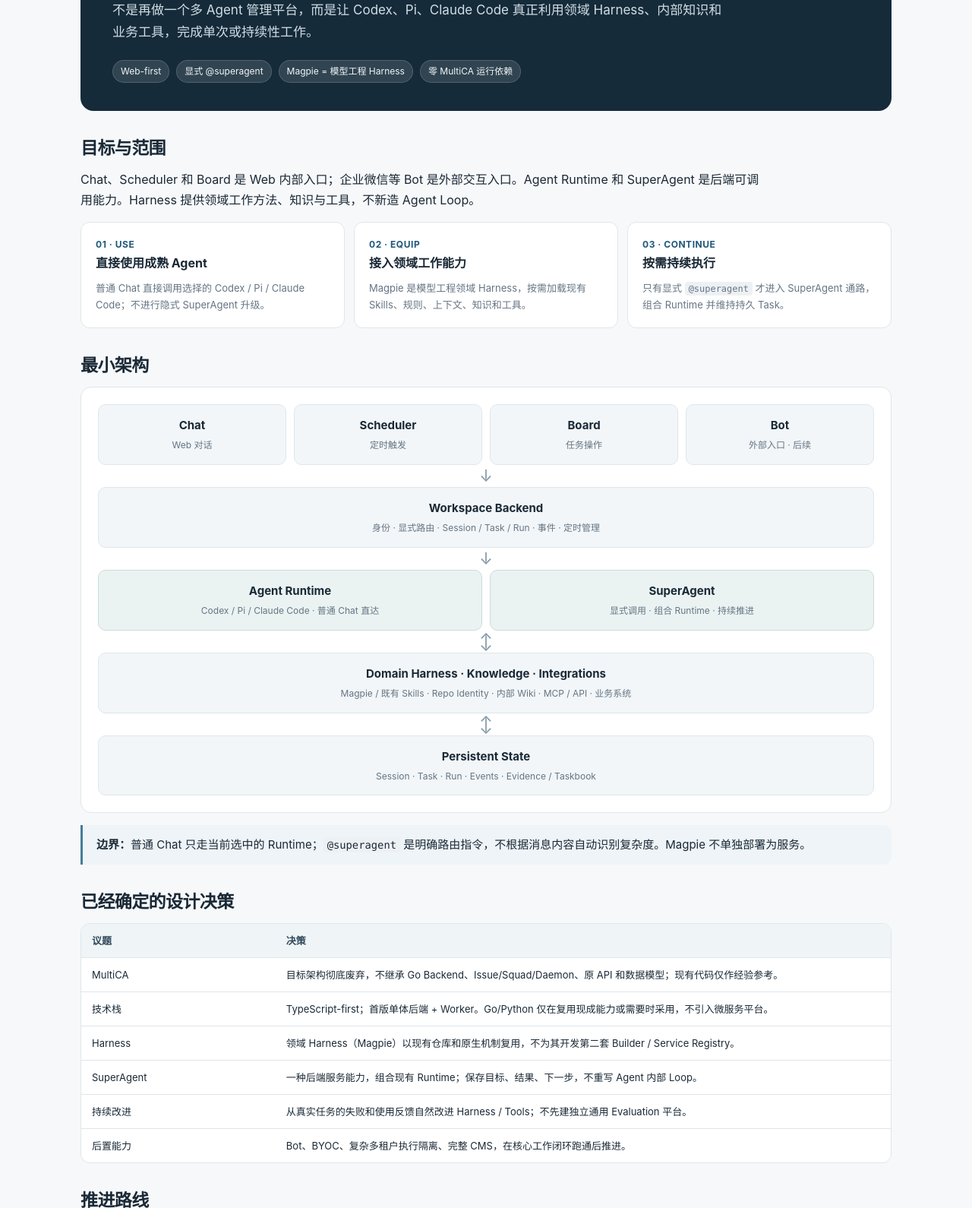
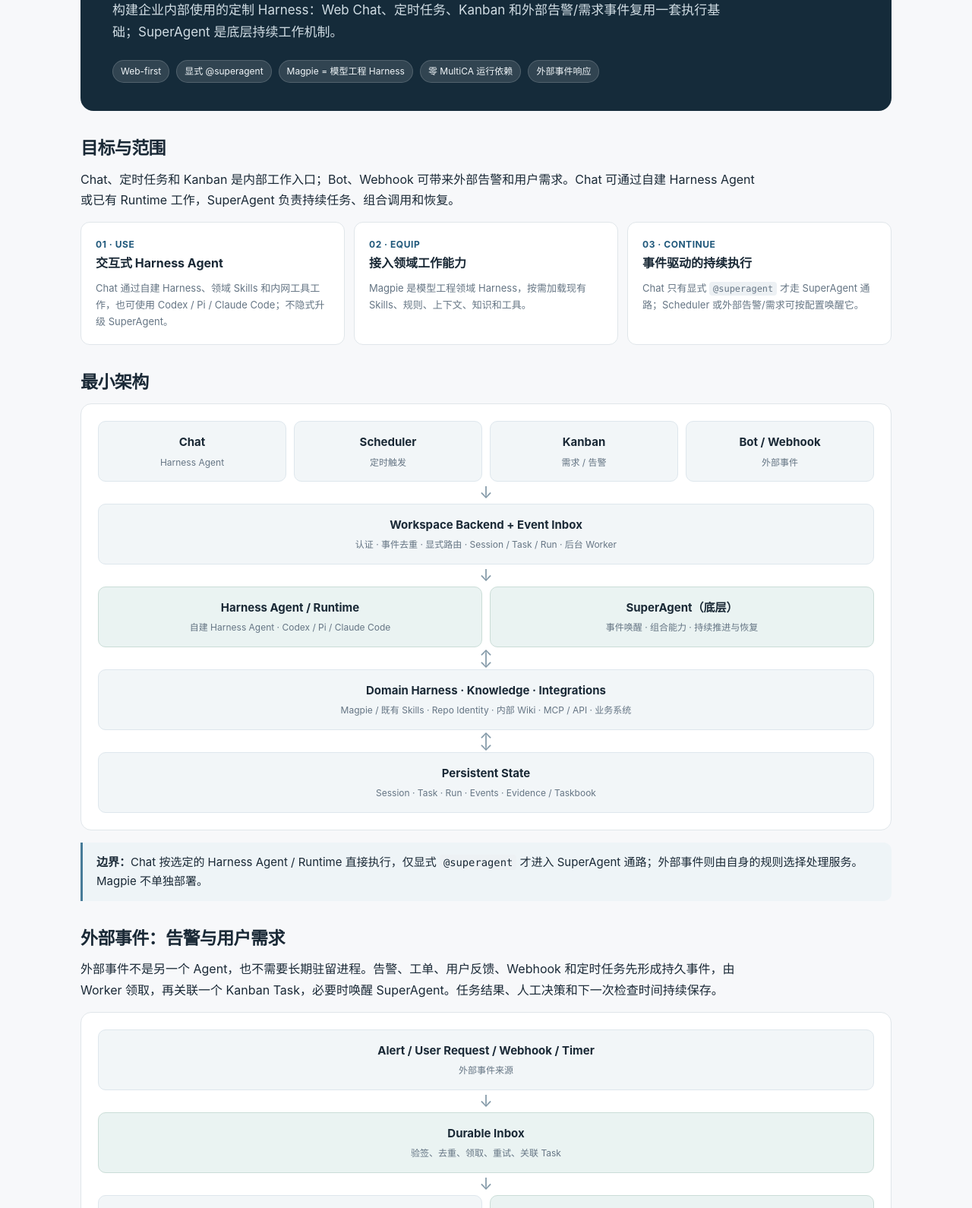
Before and after one commit to feng-y/guide-page, a plain HTML site: page harness-workspace/index.html in a window 1280 px wide. Shown: the part 277-1867 px from the top of the page at 76% size. Drawn offline with Linux system fonts and the light colour scheme.

Commit message:
docs: add enterprise event-driven Harness scope and language decisions

```diff
--- a/harness-workspace/index.html
+++ b/harness-workspace/index.html
@@ -33,39 +33,40 @@ footer{padding-top:30px;margin-top:47px;border-top:1px solid var(--line);color:v
 </style>
 </head>
 <body>
-<header><nav class="top" aria-label="页面导航"><div class="brand">Harness Workspace <span style="color:#91a4b1;font-weight:500">/ Design</span></div><div class="links"><a href="#architecture">架构</a><a href="#decisions">已确定</a><a href="#roadmap">推进路线</a><a href="#questions">待解决问题</a><a href="https://github.com/feng-y/guide-page/tree/main/harness-workspace">页面源码</a></div></nav></header>
+<header><nav class="top" aria-label="页面导航"><div class="brand">Harness Workspace <span style="color:#91a4b1;font-weight:500">/ Design</span></div><div class="links"><a href="#architecture">架构</a><a href="#decisions">已确定</a><a href="#events">事件响应</a><a href="#technology">技术选型</a><a href="#roadmap">推进路线</a><a href="#questions">待解决问题</a><a href="https://github.com/feng-y/guide-page/tree/main/harness-workspace">页面源码</a></div></nav></header>
 <main>
 <div class="hero"><div class="eyebrow">Independent system · Design baseline · 2026.11.15</div>
 <h1>从 MultiCA 退出，<br>重新构建 AI-Native Harness</h1>
-<p>不是再做一个多 Agent 管理平台，而是让 Codex、Pi、Claude Code 真正利用领域 Harness、内部知识和业务工具，完成单次或持续性工作。</p>
-<div class="tags"><span>Web-first</span><span>显式 @superagent</span><span>Magpie = 模型工程 Harness</span><span>零 MultiCA 运行依赖</span></div></div>
-<section id="overview"><h2>目标与范围</h2><p class="lead">Chat、Scheduler 和 Board 是 Web 内部入口；企业微信等 Bot 是外部交互入口。Agent Runtime 和 SuperAgent 是后端可调用能力。Harness 提供领域工作方法、知识与工具，不新造 Agent Loop。</p>
+<p>构建企业内部使用的定制 Harness：Web Chat、定时任务、Kanban 和外部告警/需求事件复用一套执行基础；SuperAgent 是底层持续工作机制。</p>
+<div class="tags"><span>Web-first</span><span>显式 @superagent</span><span>Magpie = 模型工程 Harness</span><span>零 MultiCA 运行依赖</span><span>外部事件响应</span></div></div>
+<section id="overview"><h2>目标与范围</h2><p class="lead">Chat、定时任务和 Kanban 是内部工作入口；Bot、Webhook 可带来外部告警和用户需求。Chat 可通过自建 Harness Agent 或已有 Runtime 工作，SuperAgent 负责持续任务、组合调用和恢复。</p>
 <div class="grid">
-<div class="card"><div class="kicker">01 · Use</div><h3>直接使用成熟 Agent</h3><p>普通 Chat 直接调用选择的 Codex / Pi / Claude Code；不进行隐式 SuperAgent 升级。</p></div>
+<div class="card"><div class="kicker">01 · Use</div><h3>交互式 Harness Agent</h3><p>Chat 通过自建 Harness、领域 Skills 和内网工具工作，也可使用 Codex / Pi / Claude Code；不隐式升级 SuperAgent。</p></div>
 <div class="card"><div class="kicker">02 · Equip</div><h3>接入领域工作能力</h3><p>Magpie 是模型工程领域 Harness，按需加载现有 Skills、规则、上下文、知识和工具。</p></div>
-<div class="card"><div class="kicker">03 · Continue</div><h3>按需持续执行</h3><p>只有显式 <code>@superagent</code> 才进入 SuperAgent 通路，组合 Runtime 并维持持久 Task。</p></div>
+<div class="card"><div class="kicker">03 · Continue</div><h3>事件驱动的持续执行</h3><p>Chat 只有显式 <code>@superagent</code> 才走 SuperAgent 通路；Scheduler 或外部告警/需求可按配置唤醒它。</p></div>
 </div></section>
 <section id="architecture"><h2>最小架构</h2><div class="arch">
-<div class="row four"><div class="layer"><strong>Chat</strong><small>Web 对话</small></div><div class="layer"><strong>Scheduler</strong><small>定时触发</small></div><div class="layer"><strong>Board</strong><small>任务操作</small></div><div class="layer"><strong>Bot</strong><small>外部入口 · 后续</small></div></div>
-<div class="arr">↓</div><div class="layer"><strong>Workspace Backend</strong><small>身份 · 显式路由 · Session / Task / Run · 事件 · 定时管理</small></div>
-<div class="arr">↓</div><div class="row"><div class="layer hi"><strong>Agent Runtime</strong><small>Codex / Pi / Claude Code · 普通 Chat 直达</small></div><div class="layer hi"><strong>SuperAgent</strong><small>显式调用 · 组合 Runtime · 持续推进</small></div></div>
+<div class="row four"><div class="layer"><strong>Chat</strong><small>Harness Agent</small></div><div class="layer"><strong>Scheduler</strong><small>定时触发</small></div><div class="layer"><strong>Kanban</strong><small>需求 / 告警</small></div><div class="layer"><strong>Bot / Webhook</strong><small>外部事件</small></div></div>
+<div class="arr">↓</div><div class="layer"><strong>Workspace Backend + Event Inbox</strong><small>认证 · 事件去重 · 显式路由 · Session / Task / Run · 后台 Worker</small></div>
+<div class="arr">↓</div><div class="row"><div class="layer hi"><strong>Harness Agent / Runtime</strong><small>自建 Harness Agent · Codex / Pi / Claude Code</small></div><div class="layer hi"><strong>SuperAgent（底层）</strong><small>事件唤醒 · 组合能力 · 持续推进与恢复</small></div></div>
 <div class="arr">↕</div><div class="layer"><strong>Domain Harness · Knowledge · Integrations</strong><small>Magpie / 既有 Skills · Repo Identity · 内部 Wiki · MCP / API · 业务系统</small></div>
 <div class="arr">↕</div><div class="layer"><strong>Persistent State</strong><small>Session · Task · Run · Events · Evidence / Taskbook</small></div>
-</div><div class="alert"><strong>边界：</strong>普通 Chat 只走当前选中的 Runtime；<code>@superagent</code> 是明确路由指令，不根据消息内容自动识别复杂度。Magpie 不单独部署为服务。</div></section>
-<section id="decisions"><h2>已经确定的设计决策</h2>
+</div><div class="alert"><strong>边界：</strong>Chat 按选定的 Harness Agent / Runtime 直接执行，仅显式 <code>@superagent</code> 才进入 SuperAgent 通路；外部事件则由自身的规则选择处理服务。Magpie 不单独部署。</div></section>
+<section id="events"><h2>外部事件：告警与用户需求</h2><p class="lead">外部事件不是另一个 Agent，也不需要长期驻留进程。告警、工单、用户反馈、Webhook 和定时任务先形成持久事件，由 Worker 领取，再关联一个 Kanban Task，必要时唤醒 SuperAgent。任务结果、人工决策和下一次检查时间持续保存。</p><div class="arch"><div class="layer"><strong>Alert / User Request / Webhook / Timer</strong><small>外部事件来源</small></div><div class="arr">↓</div><div class="layer hi"><strong>Durable Inbox</strong><small>验签、去重、领取、重试、关联 Task</small></div><div class="arr">↓</div><div class="row"><div class="layer"><strong>Harness Agent</strong><small>一次性响应</small></div><div class="layer hi"><strong>SuperAgent</strong><small>持续跟进 / 恢复 / 调用领域 Harness</small></div></div><div class="arr">↓</div><div class="layer"><strong>Kanban + Notification</strong><small>工作状态、证据、结果、需要人处理的事项</small></div></div><table style="margin-top:15px"><thead><tr><th>场景</th><th>系统行为</th></tr></thead><tbody><tr><td>线上服务报警</td><td>用事件键去重，加载 Magpie、监控和知识，生成初步调查，持续检查或提交人工决策。</td></tr><tr><td>用户提出需求</td><td>创建或关联 Task，在 Kanban 管理；按规则启动调查，保留诉求、责任和交付产物。</td></tr><tr><td>定期巡检</td><td>Scheduler 到期写入 Inbox；Worker 唤醒任务，更新进展，安排下次检查。</td></tr></tbody></table><p class="muted tiny">依据 <a href="https://claude.com/resources/articles/building-always-on-agents">Anthropic《Building always-on agents》(2026-11-13)</a>：Inbox、Timer、Memory、Permissions、Outbox 是构建持续响应的外围原语。首期采用数据库与同一个后台 Worker；不为这些原语单独拆微服务。</p></section>
+<section id="technology"><h2>语言与工程选型</h2><table><thead><tr><th>部件</th><th>建议实现</th><th>边界</th></tr></thead><tbody><tr><td>Web Chat / Scheduler / Kanban</td><td>React + TypeScript</td><td>主要用户交互。</td></tr><tr><td>Backend / Inbox / SuperAgent</td><td>TypeScript / Node.js 单体 + Worker</td><td>身份权限、Task/Run、路由、执行与恢复。</td></tr><tr><td>数据库</td><td>已有 MySQL 优先</td><td>Event、Task、Run、Schedule；使用唯一键、事务和租约控制重复领取。</td></tr><tr><td>Harness Agent</td><td>自建领域能力组合，尽量复用成熟 Agent Loop</td><td>知识、MCP/工具、Magpie 与执行引擎分离。</td></tr><tr><td>Go / Python</td><td>按现有工具实际需求使用</td><td>不为语言引入新服务。</td></tr></tbody></table></section><section id="decisions"><h2>已经确定的设计决策</h2>
 <table><thead><tr><th style="width:24%">议题</th><th>决策</th></tr></thead><tbody>
 <tr><td>MultiCA</td><td>目标架构彻底废弃，不继承 Go Backend、Issue/Squad/Daemon、原 API 和数据模型；现有代码仅作经验参考。</td></tr>
-<tr><td>技术栈</td><td>TypeScript-first；首版单体后端 + Worker。Go/Python 仅在复用现成能力或需要时采用，不引入微服务平台。</td></tr>
+<tr><td>技术栈</td><td>TypeScript-first，React + Node.js 单体后端和 Worker；数据优先使用现有 MySQL，Go/Python 只在已有能力适合时复用。</td></tr>
 <tr><td>Harness</td><td>领域 Harness（Magpie）以现有仓库和原生机制复用，不为其开发第二套 Builder / Service Registry。</td></tr>
-<tr><td>SuperAgent</td><td>一种后端服务能力，组合现有 Runtime；保存目标、结果、下一步，不重写 Agent 内部 Loop。</td></tr>
+<tr><td>SuperAgent</td><td>底层持续工作机制，由显式 @superagent、Scheduler、告警或需求事件唤醒；保存目标、执行反馈和下一步。</td></tr>
 <tr><td>持续改进</td><td>从真实任务的失败和使用反馈自然改进 Harness / Tools；不先建独立通用 Evaluation 平台。</td></tr>
-<tr><td>后置能力</td><td>Bot、BYOC、复杂多租户执行隔离、完整 CMS，在核心工作闭环跑通后推进。</td></tr>
+<tr><td>后置能力</td><td>独立 Bot UI、BYOC、复杂多租户、CMS 后置；外部告警与用户需求的事件接收是核心能力。</td></tr>
 </tbody></table></section>
 <section id="roadmap"><h2>推进路线</h2>
-<div class="seq"><div class="num">01</div><div><h3>建立独立系统骨架</h3><p>自有 Web / Backend；普通 Chat 直连 Runtime，显式 <code>@superagent</code>，统一执行事件。禁止旧系统兼容路径进入新代码。</p></div></div>
+<div class="seq"><div class="num">01</div><div><h3>建立独立系统骨架</h3><p>自有 Web / Backend；Chat 能使用自建 Harness Agent 与成熟 Runtime；<code>@superagent</code> 显式路由，禁止旧系统兼容路径。</p></div></div>
 <div class="seq"><div class="num">02</div><div><h3>真实 Magpie 与内部能力贯通</h3><p>按原生约定加载模型工程 Harness；接入一个内部知识来源、一个真实业务工具，完成模型服务问题分析。</p></div></div>
-<div class="seq"><div class="num">03</div><div><h3>SuperAgent 持续任务闭环</h3><p>Taskbook 持久化，执行结果先吸收再推进；关闭 Chat 或重启后不依赖父 Session 的隐含上下文继续工作。</p></div></div>
-<div class="seq"><div class="num">04</div><div><h3>Scheduler / Board</h3><p>定时触发、查看运行记录、继续、停止和人工决策，所有入口共享 Task / Run，不产生第二套任务事实。</p></div></div>
+<div class="seq"><div class="num">03</div><div><h3>SuperAgent 持续任务与外部事件</h3><p>告警或需求先进入持久 Inbox，再进入 Task；SuperAgent 保存 Taskbook、执行结果和下一步，重启后能够继续。</p></div></div>
+<div class="seq"><div class="num">04</div><div><h3>Scheduler / Kanban</h3><p>定时任务产生 Inbox Event；Kanban 统一管理需求、告警、执行进展和人工决策，不维护第二套任务事实。</p></div></div>
 <div class="seq"><div class="num">05</div><div><h3>生产化与扩展</h3><p>认证、隔离、授权审批；接入企业微信等 Bot；按实际需求再考虑自带容器 BYOC。</p></div></div>
 </section>
 <section id="questions"><h2>还需要实际解决的问题</h2><div class="grid two">
```
